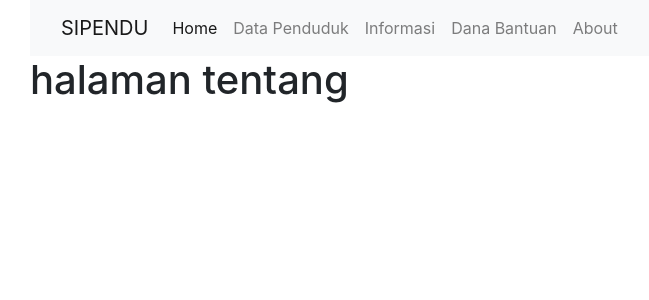
After one commit to ahmaadkurniawaan/SI-PANDU-PendataanDataPenduduk, a CodeIgniter app: page /SI-PANDU-PendataanDataPenduduk/tentang in a window 1280 px wide. The commit adds this page. Shown: the top 300 px of the page, without its empty margins (55-704 px from the left). Run offline with CodeIgniter, Linux system fonts and the light colour scheme.

Commit message:
update-about
penambahan nav about

```diff
--- /dev/null
+++ b/application/controllers/Tentang.php
@@ -0,0 +1,13 @@
+<?php
+
+class tentang extends CI_Controller
+{
+
+    public function index()
+    {
+        $data['judul']  = 'sipandu - Tentang';
+        $this->load->view('templates/header', $data);
+        $this->load->view('tentang/index');
+        $this->load->view('templates/footer');
+    }
+}
--- a/application/views/templates/header.php
+++ b/application/views/templates/header.php
@@ -36,6 +36,9 @@
                         <li class="nav-item">
                             <a class="nav-link" href="<?= base_url() ?>bantuan">Dana Bantuan</a>
                         </li>
+                        <li class="nav-item">
+                            <a class="nav-link" href="<?= base_url() ?>tentang">About</a>
+                        </li>
 
                     </ul>
                 </div>
--- /dev/null
+++ b/application/views/tentang/index.php
@@ -0,0 +1,3 @@
+<div class="container">
+    <h1>halaman tentang</h1>
+</div>
```
